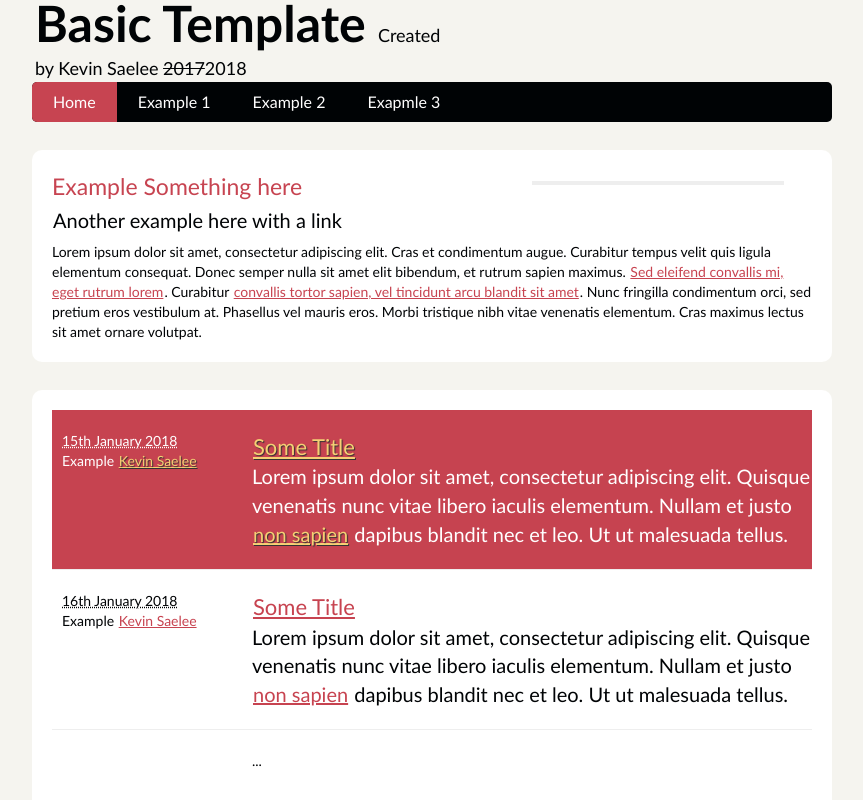
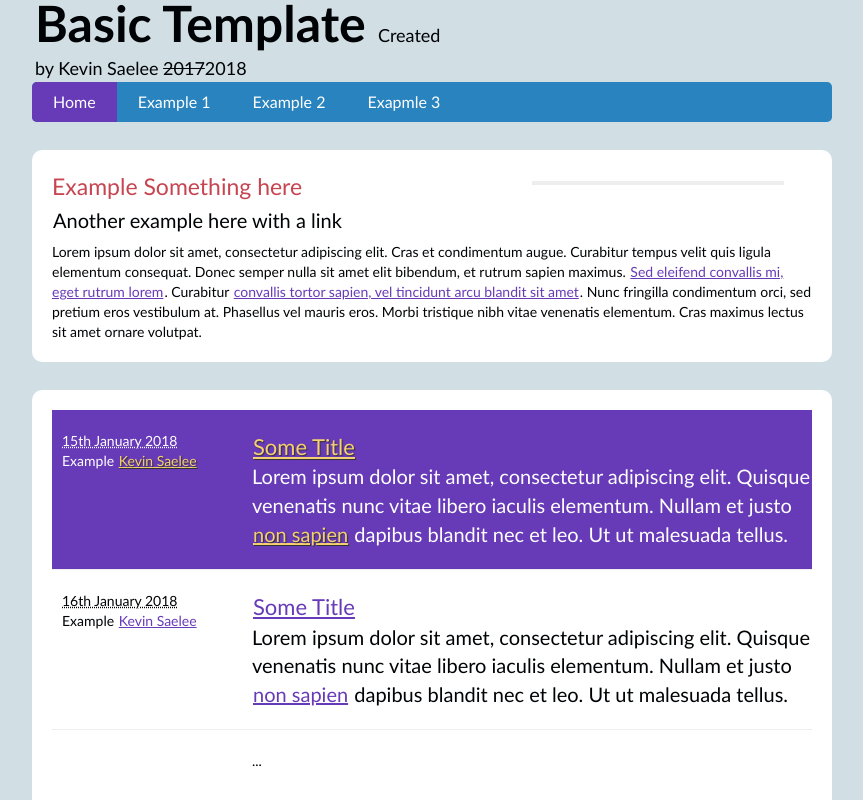
Before and after one commit to poopierosary/frontendstuff, a plain HTML site: page basic_template/index.html in a window 1280 px wide. In both pictures the pointer is over the element 640 px from the left and 490 px from the top of the page. Shown: the top 800 px of the page, without its empty margins (208-1071 px from the left). Drawn offline with Linux system fonts and the light colour scheme.

Commit message:
Changed Colors for finalize thingy.

```diff
--- a/basic_template/src/styles/index/blog.css
+++ b/basic_template/src/styles/index/blog.css
@@ -54,7 +54,7 @@ li:last-child .blog, #content > .blog {
 }
 
 #blog-list .blog:hover {
-	background: #C64350;
+	background: #673AB7;
 	color: #fff;
 }
 
--- a/basic_template/src/styles/index/global.css
+++ b/basic_template/src/styles/index/global.css
@@ -1,7 +1,7 @@
 /*Global Stlying*/
 
 body{
-	background: #F5F4EF;
+	background: #D1DEE4;
 	color: #000305;
 	font-size: 14px;
 	font-family: 'Trebuchet MS', Trebuchet, 'Lucida Sans Unicode', 'Lucida Grande', 'Lucida Sans', Arial, Sans-Serif;
@@ -30,13 +30,13 @@ a img {
 }
 
 a:link, a:visited {
-	color: #C74350;
+	color: #673AB7;
 	padding: 0 1px;
 	text-decoration: underline;
 }
 
 a:hover, a:active {
-	background-color: #C74350;
+	background-color: #673AB7;
 	color: #fff;
 	text-decoration: none;
 	text-shadow: 1px 1px 1px #333;
@@ -145,7 +145,7 @@ img.left figure.left {
 
 #banner h1 a:hover, #banner h1 a:active {
 	background: none;
-	color: #C74350;
+	color: #673AB7;
 	text-shadow: none;
 }
 
@@ -157,7 +157,7 @@ img.left figure.left {
 #banner h1 ins { text-decoration: none; }
 
 #banner nav {
-	background: #000305;
+	background: #2883BF;
 	font-size: 16px;
 	height: 40px;
 	line-height: 30px;
@@ -193,7 +193,7 @@ img.left figure.left {
 
 #banner nav a:hover, #banner nav a:active,
 #banner nav .active a:link, #banner nav .active a:visited {
-	background: #C74451;
+	background: #673AB7;
 	color: #fff;
 	text-shadow: none !important;
 }
--- a/basic_template/src/styles/index/link.css
+++ b/basic_template/src/styles/index/link.css
@@ -27,6 +27,10 @@
 	border-bottom: 1px solid #F4E3E3;
 	text-decoration: none;
 	padding: 4px 3px;
+}
+
+#extras a:hover  {
+	color: white;
 }
 
 #extras .blob {
```
